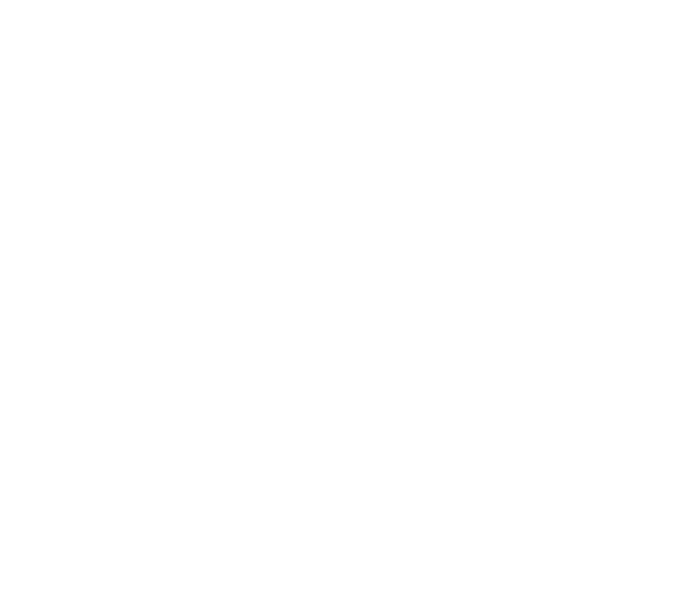
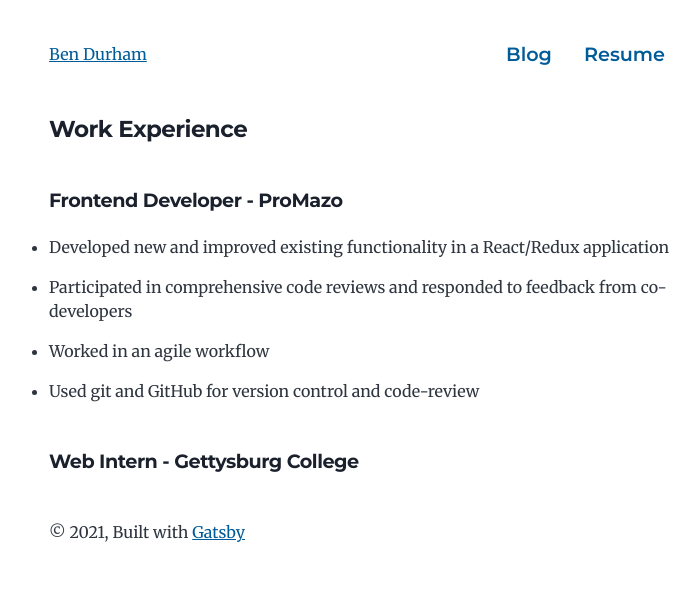
Before and after one commit to bendurham441/personal-website, a Gatsby site: page /resume in a window 1280 px wide. Before the commit this address had no page. Shown: the whole page, without its empty margins (275-975 px from the left). Built offline with nearby package versions, Linux system fonts and the light colour scheme; Gatsby itself is replaced by a stand-in of ours.

Commit message:
Initial setup

```diff
--- a/gatsby-config.js
+++ b/gatsby-config.js
@@ -1,14 +1,14 @@
 module.exports = {
   siteMetadata: {
-    title: `Gatsby Starter Blog`,
+    title: `Ben Durham`,
     author: {
-      name: `Kyle Mathews`,
-      summary: `who lives and works in San Francisco building useful things.`,
+      name: `Ben Durham`,
+      summary: `Mathematical Economics and Mathematics student at Gettysburg College`,
     },
-    description: `A starter blog demonstrating what Gatsby can do.`,
+    description: `A blog chronicling my constant learning process in my many interest areas such as data science and web development`,
     siteUrl: `https://gatsby-starter-blog-demo.netlify.app/`,
     social: {
-      twitter: `kylemathews`,
+      twitter: `bendurham441`,
     },
   },
   plugins: [
--- a/src/components/layout.js
+++ b/src/components/layout.js
@@ -1,5 +1,7 @@
 import React from "react"
 import { Link } from "gatsby"
+
+import Navbar from "./navbar"
 
 const Layout = ({ location, title, children }) => {
   const rootPath = `${__PATH_PREFIX__}/`
@@ -13,11 +15,13 @@ const Layout = ({ location, title, children }) => {
       </h1>
     )
   } else {
+    /*
     header = (
       <Link className="header-link-home" to="/">
         {title}
       </Link>
-    )
+    )*/
+    header = <Navbar title={title} />
   }
 
   return (
--- /dev/null
+++ b/src/components/navbar.js
@@ -0,0 +1,24 @@
+import React from "react"
+import { Link } from "gatsby"
+
+import navbarStyles from "./navbar.module.css"
+
+const Navbar = ({ title }) => {
+  return (
+    <nav className={navbarStyles.navbar}>
+      <Link className={navbarStyles.headerLinkHome} to="/">
+        {title}
+      </Link>
+      <div>
+        <Link className={navbarStyles.navitem} to="/blog">
+          Blog
+        </Link>
+        <Link className={navbarStyles.navitem} to="/resume">
+          Resume
+        </Link>
+      </div>
+    </nav>
+  )
+}
+
+export default Navbar
--- /dev/null
+++ b/src/components/navbar.module.css
@@ -0,0 +1,22 @@
+@import "../style.css";
+
+.navbar {
+  display: flex;
+  justify-content: space-between;
+  align-items: center;
+}
+
+.header-link-home {
+  font-weight: var(--fontWeight-bold);
+  font-family: var(--font-heading);
+  font-size: var(--fontSize-5);
+  text-decoration: none;
+}
+
+.navitem {
+  padding: 1rem;
+  text-decoration: none;
+  font-size: var(--fontSize-2);
+  font-family: var(--font-heading);
+  font-weight: var(--fontWeight-semibold);
+}
--- /dev/null
+++ b/src/pages/resume.js
@@ -0,0 +1,36 @@
+import React from "react"
+
+import Layout from "../components/layout"
+import SEO from "../components/seo"
+
+const Resume = ({data, location }) => {
+  const siteTitle = data.site.siteMetadata?.title || `Title`
+  return (
+    <Layout location={location} title={siteTitle}>
+      <SEO title="Resume" />
+      <section>
+        <h2 className="h4">Work Experience</h2>
+        <h3 className="h5">Frontend Developer - ProMazo</h3>
+        <ul>
+          <li>Developed new and improved existing functionality in a React/Redux application</li>
+          <li>Participated in comprehensive code reviews and responded to feedback from co-developers</li>
+          <li>Worked in an agile workflow</li>
+          <li>Used git and GitHub for version control and code-review</li>
+        </ul>
+        <h3 className="h5">Web Intern - Gettysburg College</h3>
+      </section>
+    </Layout>
+  )
+}
+
+export default Resume
+
+export const pageQuery = graphql`
+  query {
+    site {
+      siteMetadata {
+        title
+      }
+    }
+  }
+`
--- a/src/style.css
+++ b/src/style.css
@@ -117,29 +117,29 @@ h6 {
   color: var(--color-heading);
 }
 
-h1 {
+h1, .h1 {
   font-weight: var(--fontWeight-black);
   font-size: var(--fontSize-6);
   color: var(--color-heading-black);
 }
 
-h2 {
+h2, .h2 {
   font-size: var(--fontSize-5);
 }
 
-h3 {
+h3, .h3 {
   font-size: var(--fontSize-4);
 }
 
-h4 {
+h4, .h4 {
   font-size: var(--fontSize-3);
 }
 
-h5 {
+h5, .h5 {
   font-size: var(--fontSize-2);
 }
 
-h6 {
+h6, .h6 {
   font-size: var(--fontSize-1);
 }
 
@@ -279,13 +279,6 @@ a:focus {
   margin-bottom: var(--spacing-4);
 }
 
-.header-link-home {
-  font-weight: var(--fontWeight-bold);
-  font-family: var(--font-heading);
-  text-decoration: none;
-  font-size: var(--fontSize-2);
-}
-
 .bio {
   display: flex;
   margin-bottom: var(--spacing-16);
```
Also changed, not shown: src/pages/blog.js (added, +79 -0 lines), src/pages/index.js (+5 -32 lines), content/assets/profile-pic.jpg.
